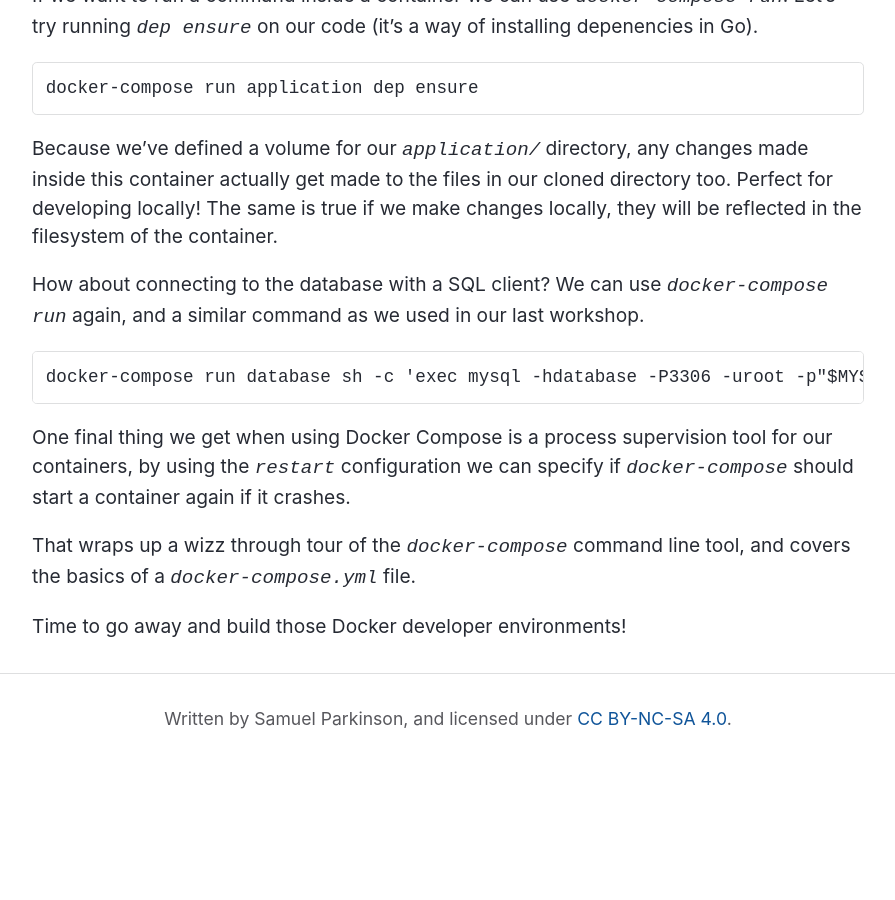
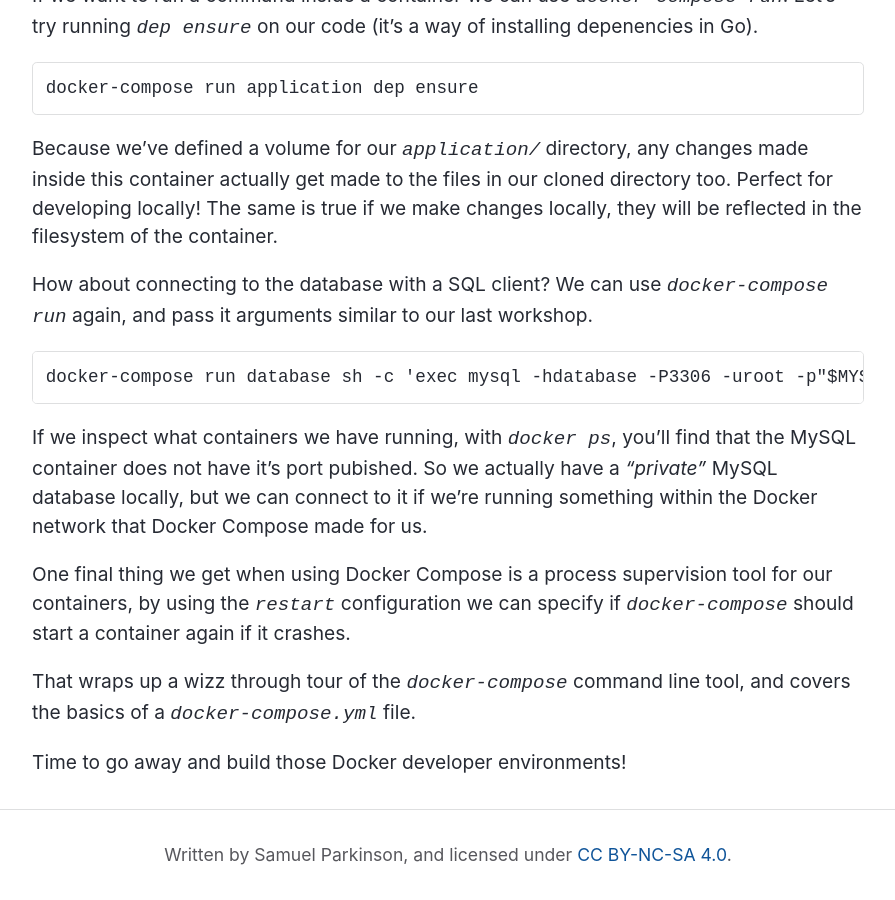
Before and after one commit to sjparkinson/uncomplicated.systems, a Jekyll site: the page built from _posts/2018-06-19-docker-0111-docker-compose.md, in a window 1280 px wide and 900 px high, scrolled down 4959 px. Shown: the whole window, without its empty margins (192-1087 px from the left). Built offline with Jekyll 4.4.1, drawn with Linux system fonts in a browser that asks for light colours; comment, search, counter and statistics services are not loaded; the repository's description, which GitHub fills in, is left out; before the commit the page ends 5723 px from its top, so only the background shows below that.

Commit message:
Update 2018-06-19-docker-0111-docker-compose.md

````diff
--- a/_posts/2018-06-19-docker-0111-docker-compose.md
+++ b/_posts/2018-06-19-docker-0111-docker-compose.md
@@ -140,11 +140,13 @@
 
 Because we've defined a volume for our `application/` directory, any changes made inside this container actually get made to the files in our cloned directory too. Perfect for developing locally! The same is true if we make changes locally, they will be reflected in the filesystem of the container.
 
-How about connecting to the database with a SQL client? We can use `docker-compose run` again, and a similar command as we used in our last workshop.
+How about connecting to the database with a SQL client? We can use `docker-compose run` again, and pass it arguments similar to our last workshop.
 
 ```
 docker-compose run database sh -c 'exec mysql -hdatabase -P3306 -uroot -p"$MYSQL_ROOT_PASSWORD" "$MYSQL_DATABASE"'
 ```
+
+If we inspect what containers we have running, with `docker ps`, you'll find that the MySQL container does not have it's port pubished. So we actually have a _"private"_ MySQL database locally, but we can connect to it if we're running something within the Docker network that Docker Compose made for us.
 
 One final thing we get when using Docker Compose is a process supervision tool for our containers, by using the `restart` configuration we can specify if `docker-compose` should start a container again if it crashes.
 
````
